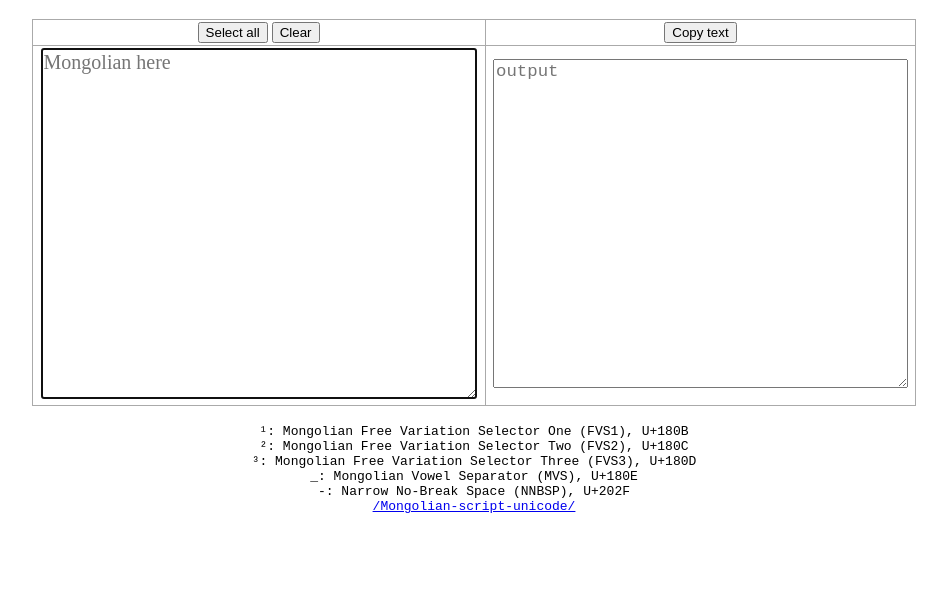
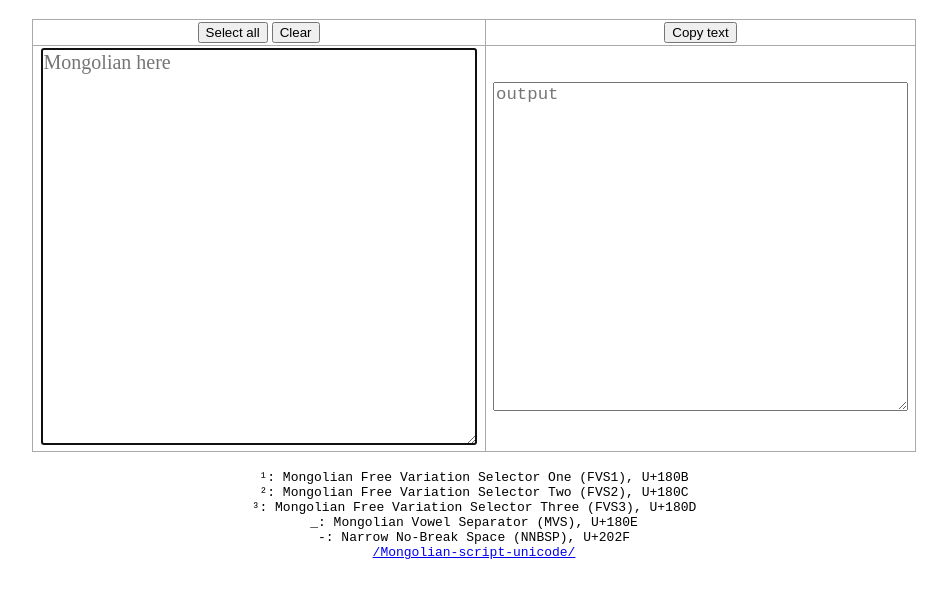
Before and after one commit to victorlee/Mongolian-script-to-Latin, a plain HTML site: page index.html in a window 1280 px wide. Shown: the part 61-658 px from the top of the page, without its empty margins (166-1113 px from the left). Drawn offline with Linux system fonts and the light colour scheme; a web font is replaced by a local one.

Commit message:
Update index.html

```diff
--- a/index.html
+++ b/index.html
@@ -158,7 +158,7 @@ textarea {
 id="latin_textarea"
 autofocus=""
 placeholder="Mongolian here"
-rows="15"
+rows="17"
 oninput="onLatinTextChange(this.value)" style="font-family: 'Mongolian White'; font-size: 15pt;"></textarea>
 </td>
 <td>
```
